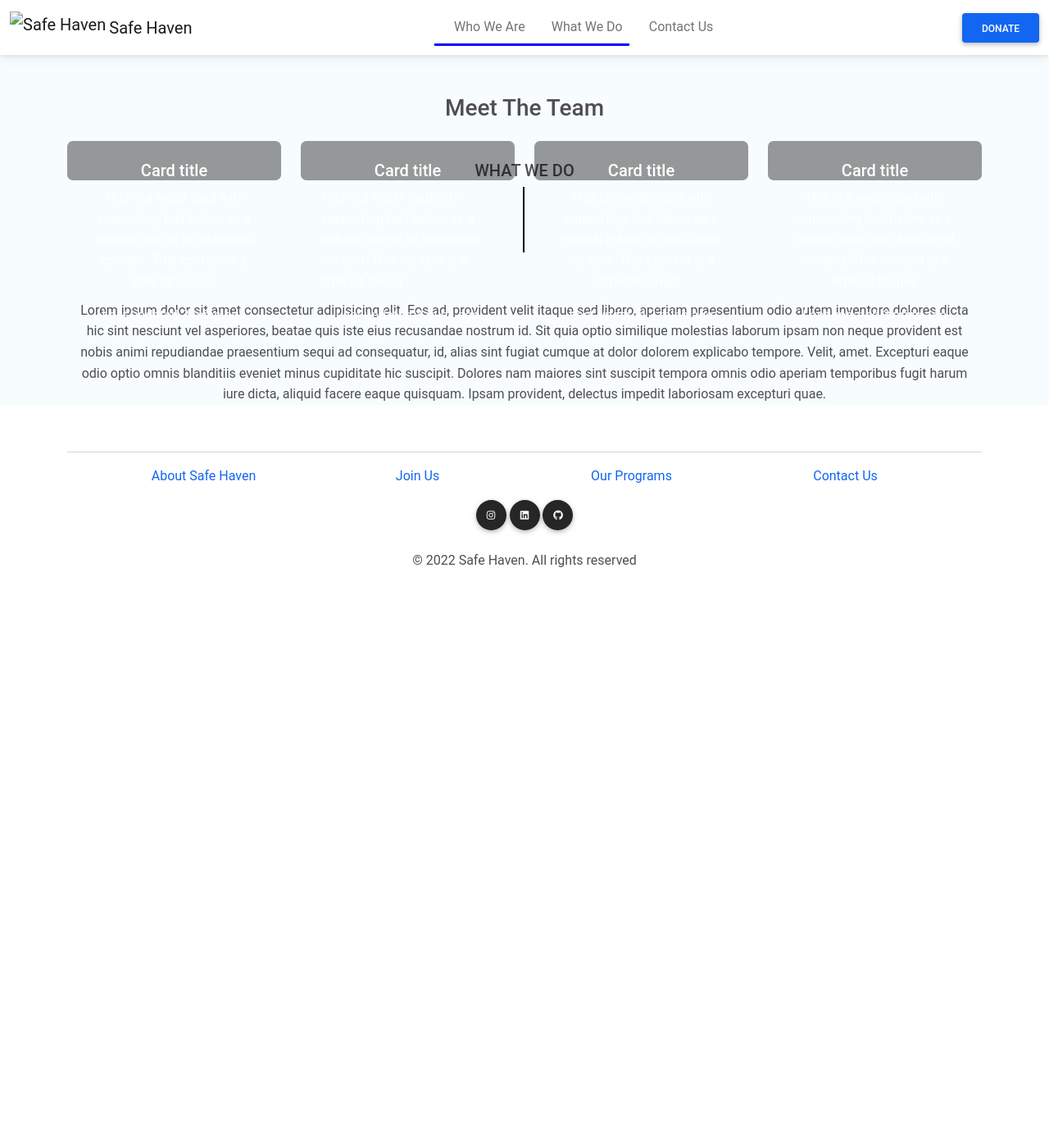
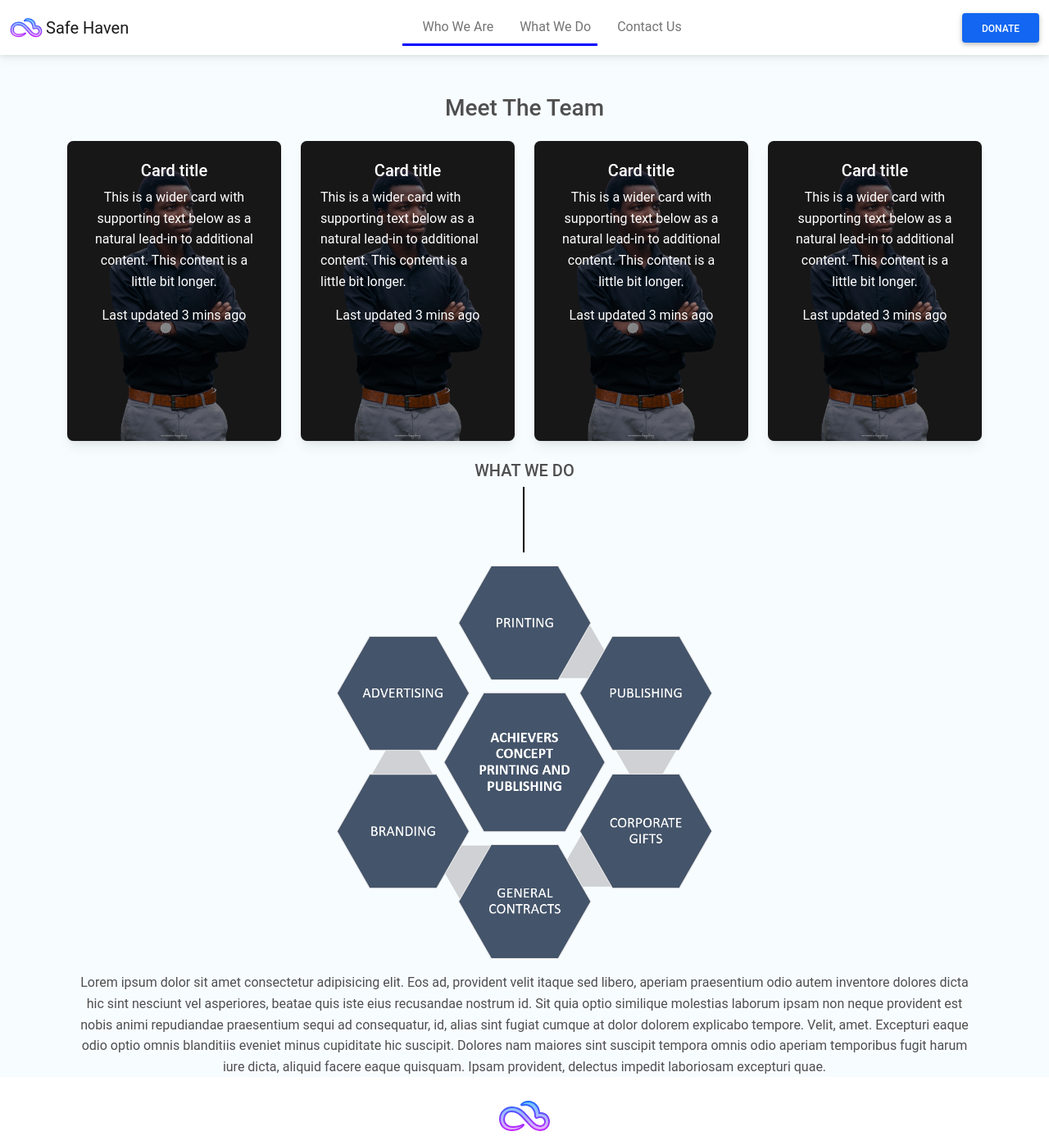
Before and after one commit to inioluwa7/hersafehaven, a plain HTML site: page program.html in a window 1280 px wide. Shown: the top 1397 px of the page at 82% size. Before the commit the page ends 800 px from the top, so only its background shows below. Drawn offline with nearby package versions, Linux system fonts and the light colour scheme; the site is published under a folder, as on GitHub Pages, so addresses that start at the root find nothing.

Commit message:
Added logo to program page

```diff
--- a/program.html
+++ b/program.html
@@ -5,6 +5,7 @@
     <meta http-equiv="X-UA-Compatible" content="IE=edge">
     <meta name="viewport" content="width=device-width, initial-scale=1.0">
     <title>What we do</title>
+    <link rel="shortcut icon" href="images/logo.svg" type="image/x-icon">
     <link rel="stylesheet" href="program.css">
     <!-- mdb  -->
     <link href="https://cdnjs.cloudflare.com/ajax/libs/mdb-ui-kit/3.10.1/mdb.min.css" rel="stylesheet"/>
@@ -22,7 +23,7 @@
 
             <!-- Navbar brand -->
             <a class="navbar-brand mt-2 mt-lg-0" href="#">
-              <img src="/images/logo.svg" height="40" alt="Safe Haven" loading="lazy"/>
+              <img src="images/logo.svg" height="40" alt="Safe Haven" loading="lazy"/>
               <span>Safe Haven</span>
             </a>
             <div class="collapse navbar-collapse" id="navbarExample01">
@@ -54,7 +55,7 @@
           <div class="row pt-3 g-4">
             <div class="col-md-3 ">
               <div class="card bg-dark text-white">
-                <img src="/images/people.png" class="card-img" alt=""/>
+                <img src="images/people.png" class="card-img" alt=""/>
                 <div class="card-img-overlay" style="background-color: rgba(0, 0, 0, 0.4)">
                   <h5 class="card-title">Card title</h5>
                   <p class="card-text">
@@ -67,7 +68,7 @@
             </div>
             <div class="col-md-3 ">
               <div class="card bg-dark text-white">
-                <img src="/images/people.png" class="card-img" alt=""/>
+                <img src="images/people.png" class="card-img" alt=""/>
                 <div class="card-img-overlay" style="background-color: rgba(0, 0, 0, 0.4)">
                   <h5 class="card-title">Card title</h5>
                   <p class="card-text text-start">
@@ -80,7 +81,7 @@
             </div>
             <div class="col-md-3 ">
               <div class="card bg-dark text-white">
-                <img src="/images/people.png" class="card-img" alt=""/>
+                <img src="images/people.png" class="card-img" alt=""/>
                 <div class="card-img-overlay" style="background-color: rgba(0, 0, 0, 0.4)">
                   <h5 class="card-title">Card title</h5>
                   <p class="card-text">
@@ -93,7 +94,7 @@
             </div>
             <div class="col-md-3 ">
               <div class="card bg-dark text-white">
-                <img src="/images/people.png" class="card-img" alt=""/>
+                <img src="images/people.png" class="card-img" alt=""/>
                 <div class="card-img-overlay" style="background-color: rgba(0, 0, 0, 0.4)">
                   <h5 class="card-title">Card title</h5>
                   <p class="card-text">
@@ -114,7 +115,7 @@
               </div>
               <div class="container text-center">
                   <div class="pt-3">
-                      <img src="/images/chart.png" class="img-fluid w-50" alt="">
+                      <img src="images/chart.png" class="img-fluid w-50" alt="">
                   </div>
                   <div class="pt-3">
                       <p>Lorem ipsum dolor sit amet consectetur adipisicing elit. Eos ad, provident velit itaque sed libero, aperiam praesentium odio autem inventore dolores dicta hic sint nesciunt vel asperiores, beatae quis iste eius recusandae nostrum id. Sit quia optio similique molestias laborum ipsam non neque provident est nobis animi repudiandae praesentium sequi ad consequatur, id, alias sint fugiat cumque at dolor dolorem explicabo tempore. Velit, amet. Excepturi eaque odio optio omnis blanditiis eveniet minus cupiditate hic suscipit. Dolores nam maiores sint suscipit tempora omnis odio aperiam temporibus fugit harum iure dicta, aliquid facere eaque quisquam. Ipsam provident, delectus impedit laboriosam excepturi quae.</p>
@@ -125,7 +126,7 @@
 
       <div class="container footer">
         <div class="text-center">
-          <img src="/images/logo.svg" alt="">
+          <img src="images/logo.svg" alt="">
         </div>
         <hr>
         <div class="row text-center px-5 ">
```
